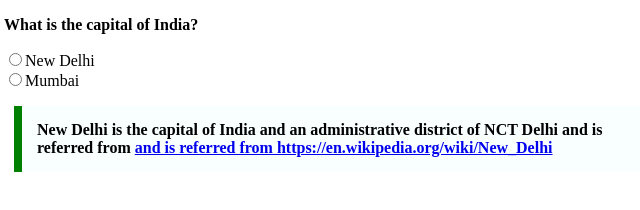
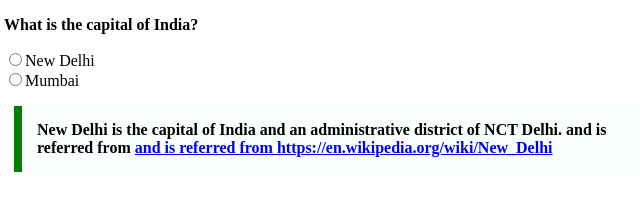
Before and after one commit to acciojob/trivia-sjoshi91119, a website: page main.html in a window 1280 px wide. Shown: the full height of the page, 4-644 px from the left. Drawn offline with Linux system fonts and the light colour scheme.

Commit message:
created a submission

```diff
--- a/main.html
+++ b/main.html
@@ -17,7 +17,7 @@
 	<input type="radio" name="citi" value="city2">Mumbai<br>
 
 
-	<blockquote>New Delhi is the capital of India and an administrative district of NCT Delhi and is referred from <a href="https://en.wikipedia.org/wiki/New_Delhi"> and is referred from https://en.wikipedia.org/wiki/New_Delhi </a> </blockquote>
+	<blockquote>New Delhi is the capital of India and an administrative district of NCT Delhi. and is referred from <a href="https://en.wikipedia.org/wiki/New_Delhi"> and is referred from https://en.wikipedia.org/wiki/New_Delhi </a> </blockquote>
 </body>
 
 </html>
```
